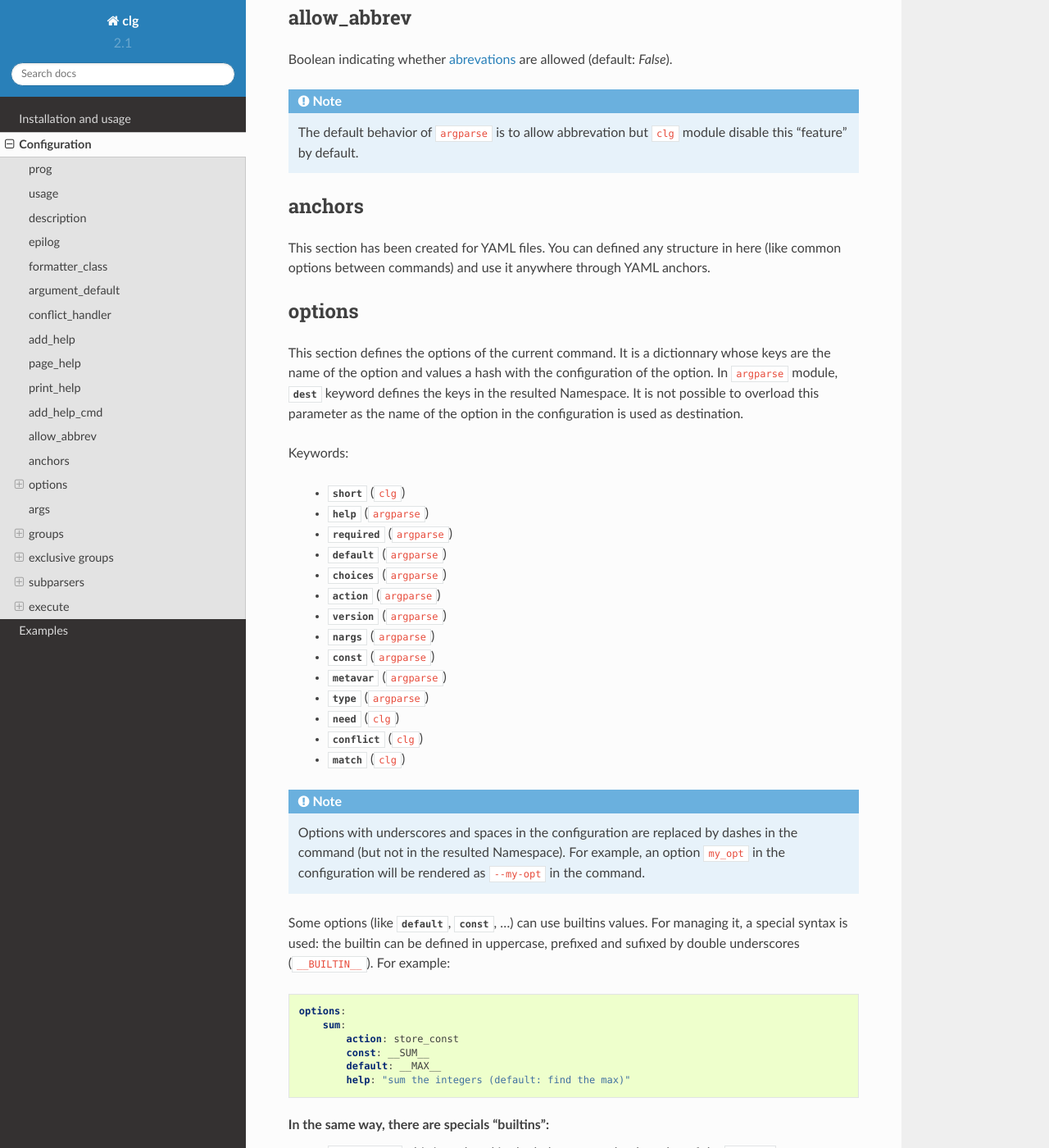
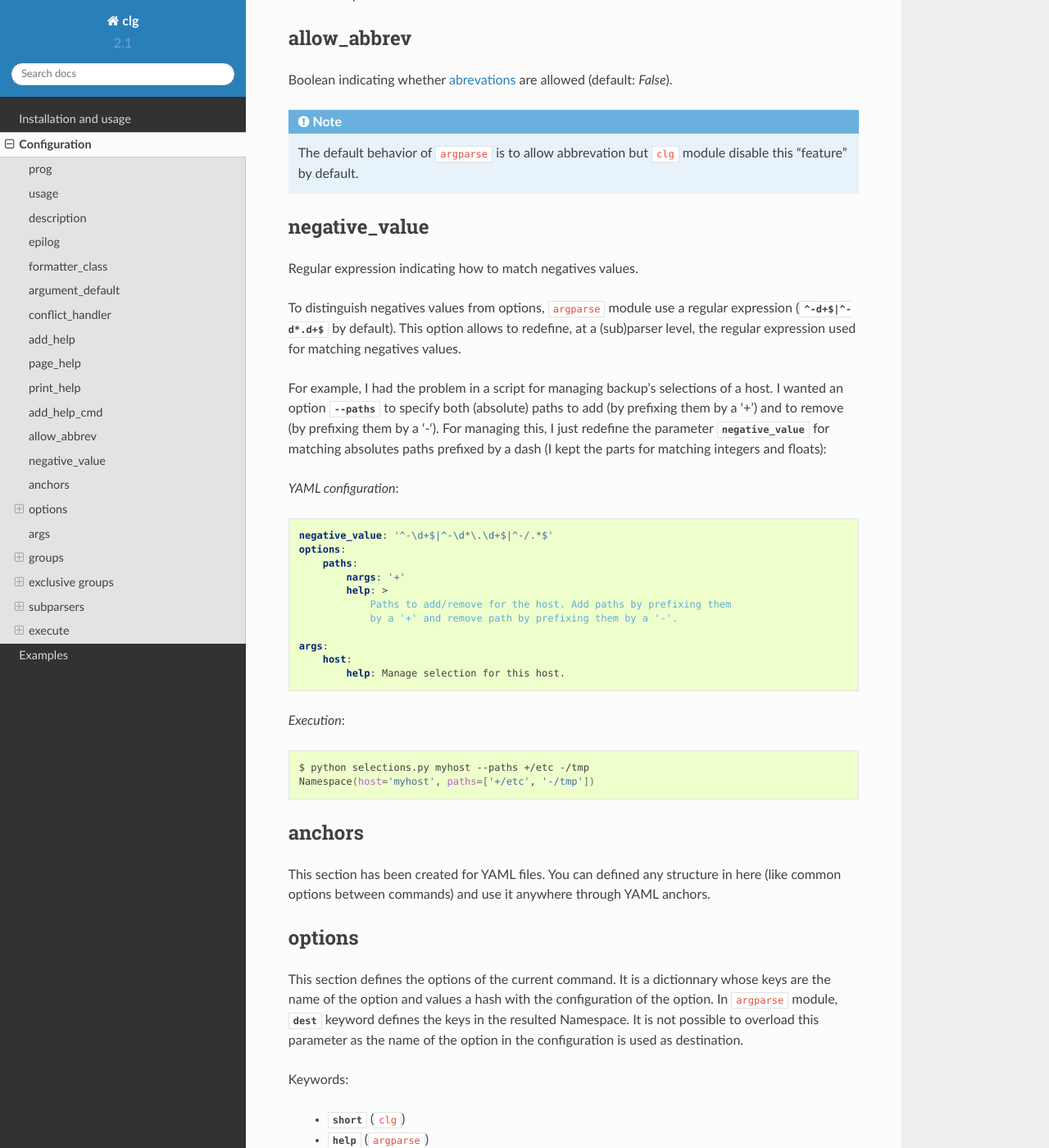
Before and after one commit to fmenabe/python-clg, a Sphinx documentation site: the page built from doc/source/configuration.rst, in a window 1280 px wide and 1400 px high, scrolled down 2664 px. Shown: the whole window at 82% size. Built offline with Sphinx 7.4.7 and the Read the Docs theme 2.0.0, drawn with Linux system fonts in a browser that asks for light colours.

Commit message:
Add the parameter 'negative_value' for managing how negatives values are matched.
Each parser have a '_negative_number_matcher' attribute indicating how to distinguish
negatives values from options. This is a regular expression which the default is
r'^-\d+$|^-\d*\.\d+$'.

The 'negative_value' parameter, which must be set for each (sub)parser (ie: cannot
be set globally), allows to redefine this regular expression and thus managing
how negatives values are distinguished from options.

```diff
--- a/clg.py
+++ b/clg.py
@@ -31,7 +31,7 @@ KEYWORDS = {
                              'add_help', 'formatter_class', 'argument_default',
                              'conflict_handler', 'allow_abbrev', 'print_help'],
                 'clg': ['anchors', 'subparsers', 'options', 'args', 'groups',
-                        'exclusive_groups', 'execute']},
+                        'exclusive_groups', 'execute', 'negative_value']},
     'subparsers': {'argparse': ['title', 'description', 'prog', 'help', 'metavar'],
                    'clg': ['required', 'parsers']},
     'groups': {'argparse': ['title', 'description'],
@@ -474,6 +474,10 @@ class CommandLine(object):
         if 'usage' in parser_conf:
             parser.usage = _format_usage(parser.prog, parser_conf['usage'])
 
+        # Manage definition of negative values.
+        if 'negative_value' in parser_conf:
+            parser._negative_number_matcher = re.compile(parser_conf['negative_value'])
+
         # Add subparsers.
         if 'subparsers' in parser_conf:
             self._add_subparsers(parser, path + ['subparsers'], parser_conf['subparsers'])
--- a/doc/source/configuration.rst
+++ b/doc/source/configuration.rst
@@ -18,6 +18,7 @@ module. Keywords for a command are:
     * `print_help` (``clg``)
     * `add_help_cmd` (``clg``)
     * `allow_abbrev` (``clg``)
+    * `negative_value` (``clg``)
     * `anchors` (``clg``)
     * `options` (``clg``)
     * `args` (``clg``)
@@ -133,14 +134,54 @@ Add a `help` subcommand at the root of the parser that print the arborsence of
 commands with their description.
 
 
+
 allow_abbrev
--------------
+------------
 Boolean indicating whether `abrevations
 <https://docs.python.org/dev/library/argparse.html#argument-abbreviations-prefix-matching>`_
 are allowed (default: *False*).
 
 .. note:: The default behavior of ``argparse`` is to allow abbrevation but
     ``clg`` module disable this "feature" by default.
+
+
+
+negative_value
+--------------
+Regular expression indicating how to match negatives values.
+
+To distinguish negatives values from options, ``argparse`` module use a regular
+expression (`^-\d+$|^-\d*\.\d+$` by default). This option allows to redefine, at a
+(sub)parser level, the regular expression used for matching negatives values.
+
+For example, I had the problem in a script for managing backup's selections of a host.
+I wanted an option `--paths` to specify both (absolute) paths to add (by prefixing them
+by a '+') and to remove (by prefixing them by a '-'). For managing this, I just redefine
+the parameter `negative_value` for matching absolutes paths prefixed by a dash (I kept
+the parts for matching integers and floats):
+
+*YAML configuration*:
+
+.. code-block:: yaml
+
+    negative_value: '^-\d+$|^-\d*\.\d+$|^-/.*$'
+    options:
+        paths:
+            nargs: '+'
+            help: >
+                Paths to add/remove for the host. Add paths by prefixing them
+                by a '+' and remove path by prefixing them by a '-'.
+
+    args:
+        host:
+            help: Manage selection for this host.
+
+*Execution*:
+
+.. code-block:: bash
+
+    $ python selections.py myhost --paths +/etc -/tmp
+    Namespace(host='myhost', paths=['+/etc', '-/tmp'])
 
 
 
```
